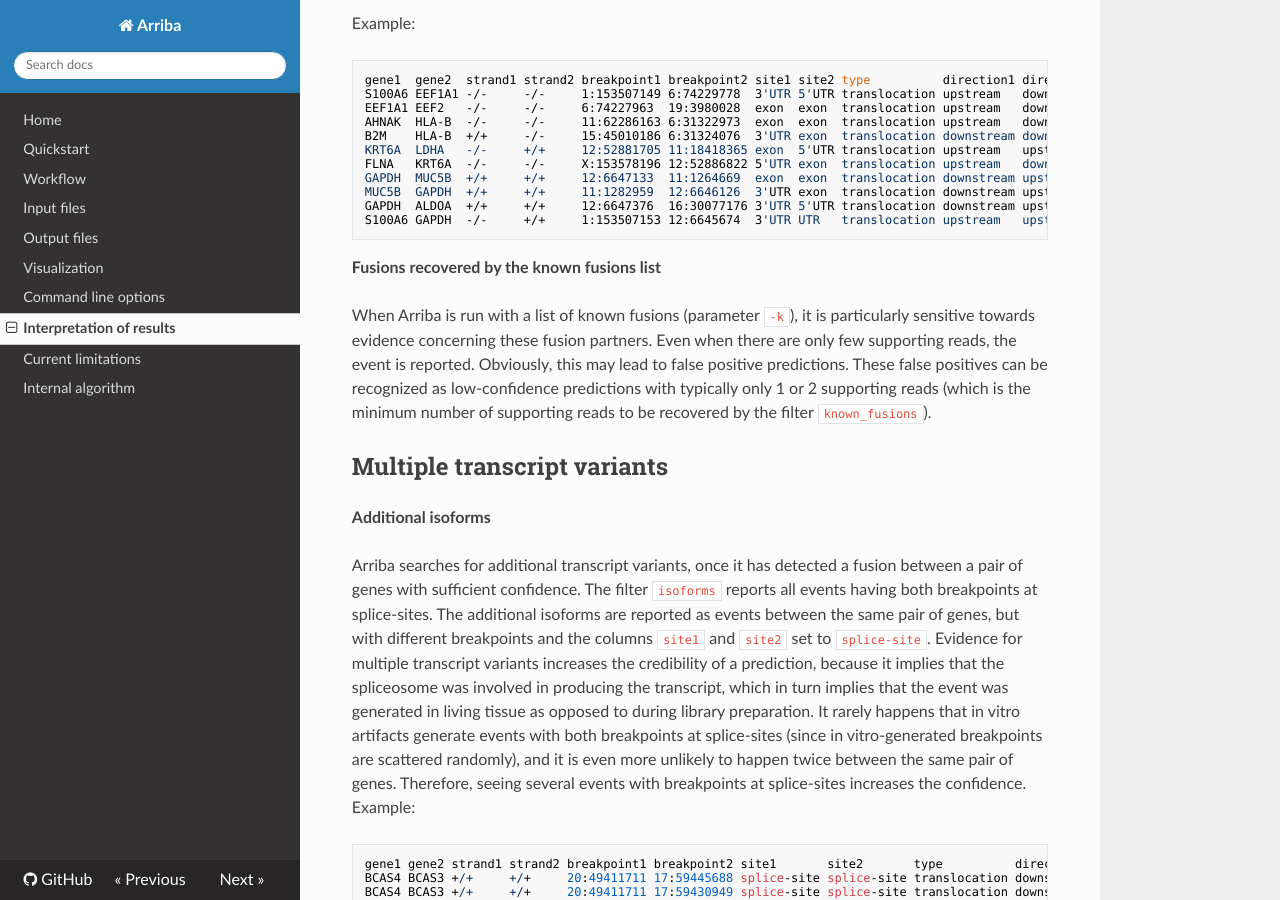
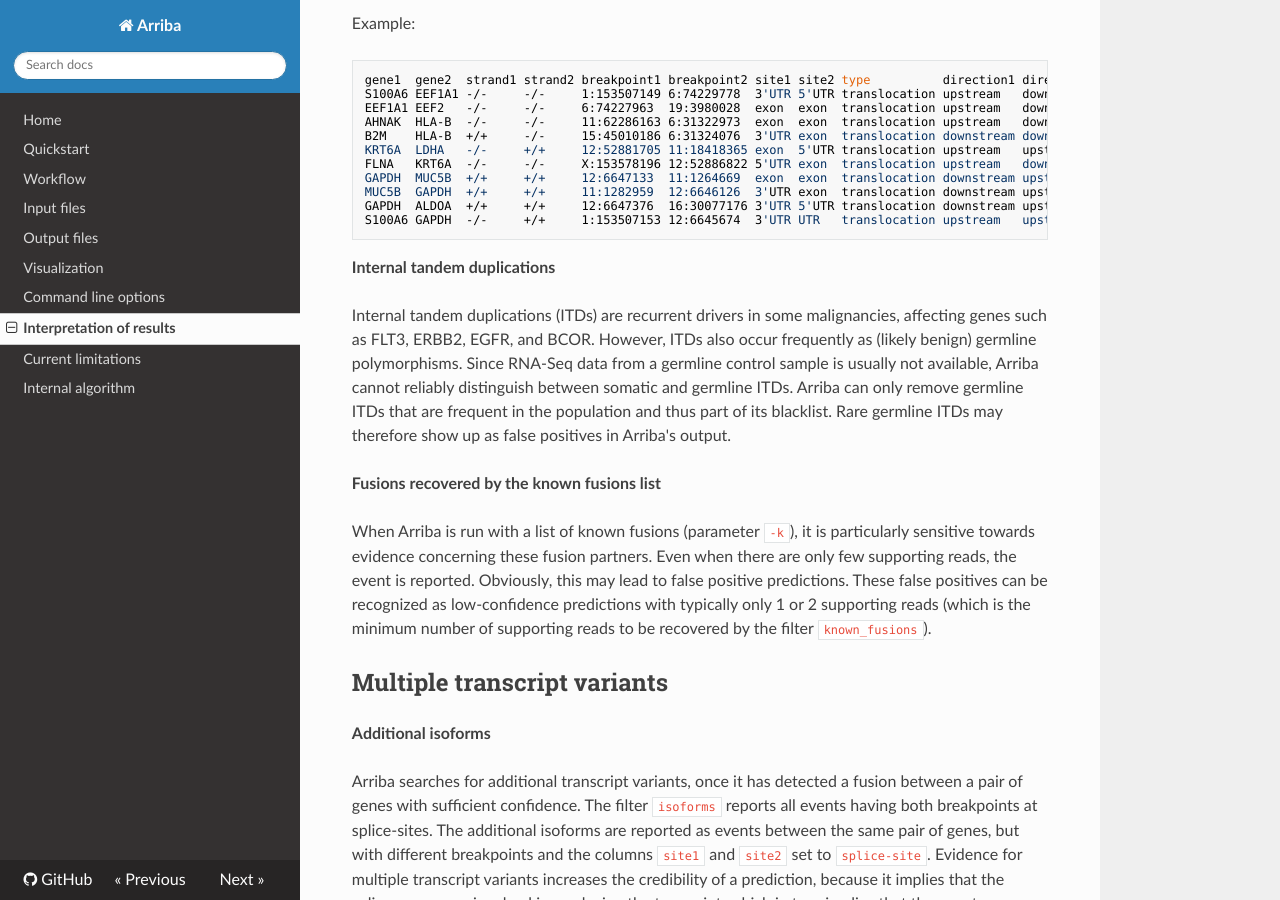
Before and after one commit to suhrig/arriba, an MkDocs documentation site: the page built from documentation/interpretation-of-results.md, in a window 1280 px wide and 900 px high, scrolled down 4816 px. Built offline with MkDocs 1.6.1, drawn with Linux system fonts in a browser that asks for light colours; nearby versions of some CDN libraries; old or Windows-style settings are respelled for this version of MkDocs.

Commit message:
describe internal tandem duplications as frequent type of false positives

````diff
--- a/documentation/interpretation-of-results.md
+++ b/documentation/interpretation-of-results.md
@@ -95,6 +95,10 @@ GAPDH  ALDOA  +/+     +/+     12:6647376  16:30077176 3'UTR 5'UTR translocation
 S100A6 GAPDH  -/-     +/+     1:153507153 12:6645674  3'UTR UTR   translocation upstream   upstream   0            0            10               medium
 ```
 
+**Internal tandem duplications**
+
+Internal tandem duplications (ITDs) are recurrent drivers in some malignancies, affecting genes such as FLT3, ERBB2, EGFR, and BCOR. However, ITDs also occur frequently as (likely benign) germline polymorphisms. Since RNA-Seq data from a germline control sample is usually not available, Arriba cannot reliably distinguish between somatic and germline ITDs. Arriba can only remove germline ITDs that are frequent in the population and thus part of its blacklist. Rare germline ITDs may therefore show up as false positives in Arriba's output.
+
 **Fusions recovered by the known fusions list**
 
 When Arriba is run with a list of known fusions (parameter `-k`), it is particularly sensitive towards evidence concerning these fusion partners. Even when there are only few supporting reads, the event is reported. Obviously, this may lead to false positive predictions. These false positives can be recognized as low-confidence predictions with typically only 1 or 2 supporting reads (which is the minimum number of supporting reads to be recovered by the filter `known_fusions`).
````
